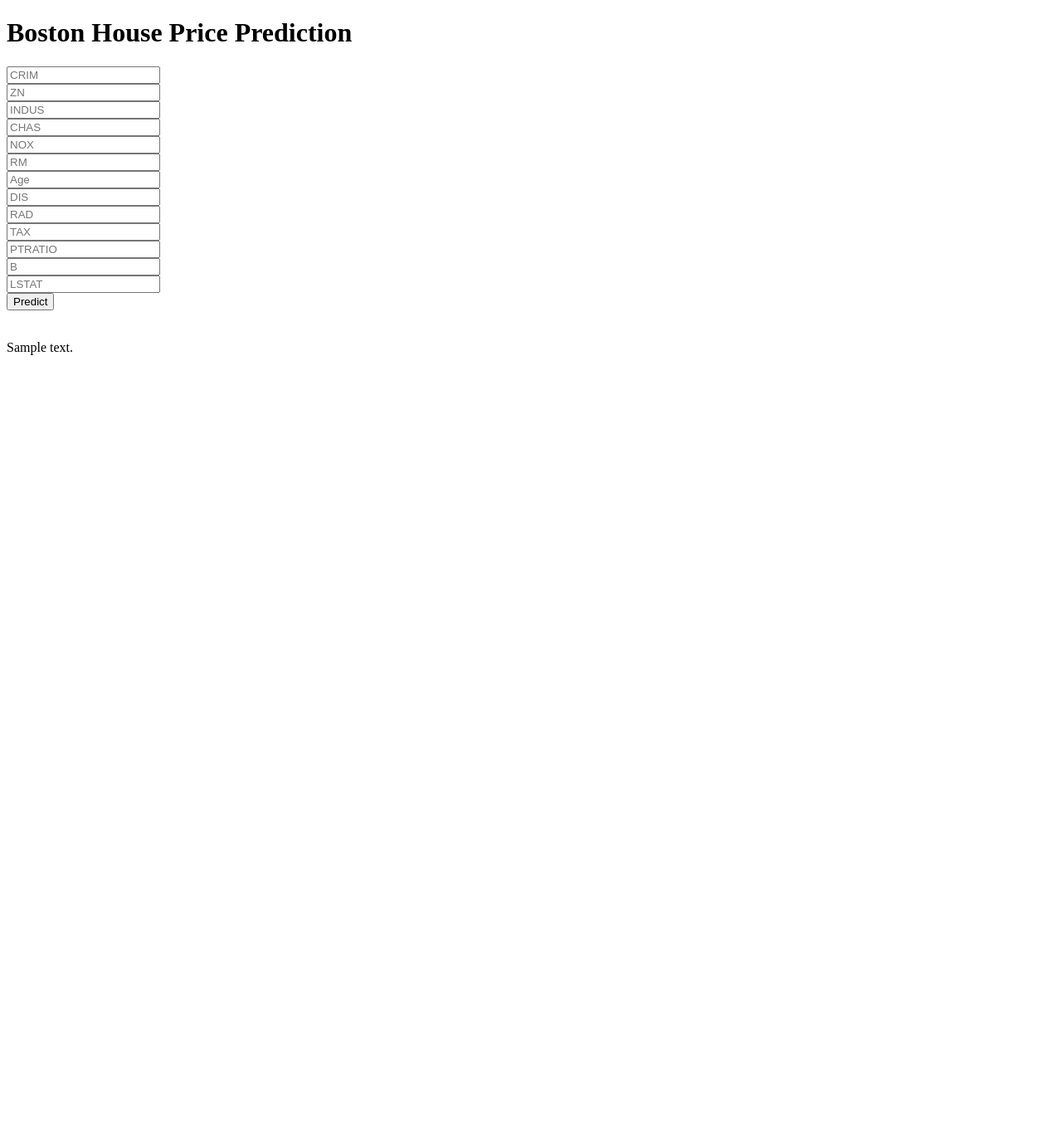
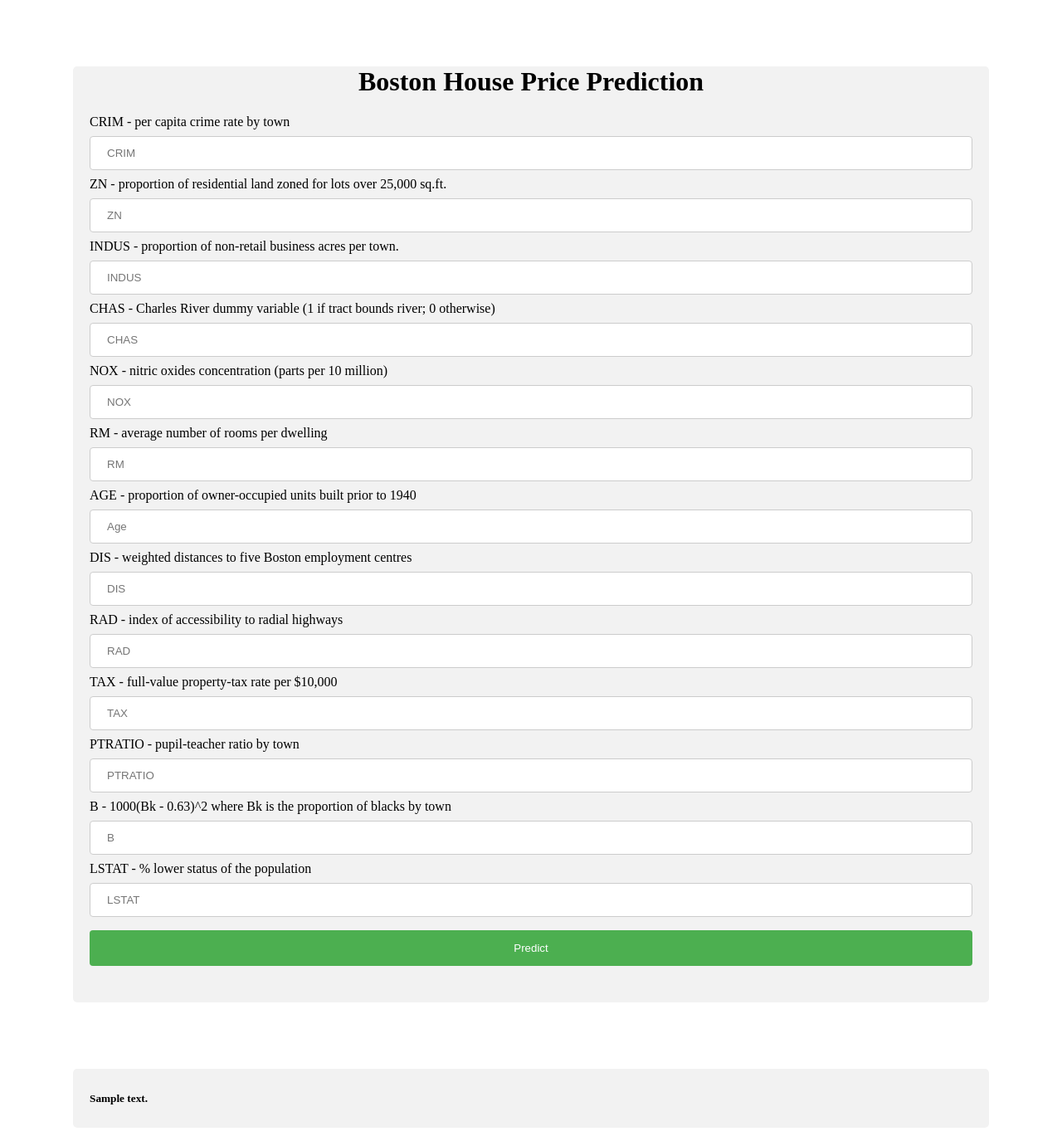
Before and after one commit to gopalakrishna97/BostonHousePricingPrediction, a Flask app: template templates/home.html in a window 1280 px wide. Shown: the whole page at 83% size. Before the commit the page ends 428 px from the top, so only its background shows below. Run offline with Flask 2, Linux system fonts and the light colour scheme; the template is opened without the code that fills it: most values are stand-ins (such as "Sample title", 1, 10 or a date in 2020); parts of the project's set-up code (start-up, migrations or seed data) failed here and were passed over.

Commit message:
UI Updated

```diff
--- a/templates/home.html
+++ b/templates/home.html
@@ -8,28 +8,89 @@
 <link href='https://fonts.googleapis.com/css?family=Arimo' rel='stylesheet' type='text/css'>
 <link href='https://fonts.googleapis.com/css?family=Hind:300' rel='stylesheet' type='text/css'>
 <link href='https://fonts.googleapis.com/css?family=Open+Sans+Condensed:300' rel='stylesheet' type='text/css'>
+<style>
+ input[type=text], select {
+  width: 100%;
+  padding: 12px 20px;
+  margin: 8px 0;
+  display: inline-block;
+  border: 1px solid #ccc;
+  border-radius: 4px;
+  box-sizing: border-box;
+}
+input[type=submit] {
+  width: 100%;
+  background-color: #4CAF50;
+  color: white;
+  padding: 14px 20px;
+  margin: 8px 0;
+  border: none;
+  border-radius: 4px;
+  cursor: pointer;
+}
 
+div {
+  border-radius: 5px;
+    background-color: #f2f2f2;
+    padding: 0 20px;
+    margin: 10vh;
+}
+.result{
+  border-radius: 5px;
+  background-color: #f2f2f2;
+  padding: 5px 20px;
+  margin: 2vh 10vh;
+}
+button[type=submit] {
+  width: 100%;
+  background-color: #4CAF50;
+  color: white;
+  padding: 14px 20px;
+  margin: 8px 0;
+  border: none;
+  border-radius: 4px;
+  cursor: pointer;
+}
+
+button[type=submit]:hover {
+  background-color: #45a049;
+}
+
+</style>
 
 </head>
 
 <body>
  <div class="login">
-	<h1>Boston House Price Prediction</h1>
+	<h1 style="text-align: center;">Boston House Price Prediction</h1>
 
      <!-- Main Input For Receiving Query to our ML -->
     <form action="{{ url_for('predict')}}"method="post">
+      <label for="CRIM">CRIM - per capita crime rate by town</label><br>
       <input type="text" name="CRIM" placeholder="CRIM" required="required" /><br>
+      <label for="ZN">ZN - proportion of residential land zoned for lots over 25,000 sq.ft.</label><br>
     	<input type="text" name="ZN" placeholder="ZN" required="required" /><br>
+      <label for="INDUS">INDUS - proportion of non-retail business acres per town.</label><br>
       <input type="text" name="INDUS" placeholder="INDUS" required="required" /><br>
+      <label for="CHAS">CHAS - Charles River dummy variable (1 if tract bounds river; 0 otherwise)</label><br>
       <input type="text" name="CHAS" placeholder="CHAS" required="required" /><br>
+      <label for="NOX">NOX - nitric oxides concentration (parts per 10 million)</label><br>
       <input type="text" name="NOX" placeholder="NOX" required="required" /><br>
+      <label for="RM">RM - average number of rooms per dwelling</label><br>
       <input type="text" name="RM" placeholder="RM" required="required" /><br>
+      <label for="Age">AGE - proportion of owner-occupied units built prior to 1940</label><br>
       <input type="text" name="Age" placeholder="Age" required="required" /><br>
+      <label for="DIS">DIS - weighted distances to five Boston employment centres</label><br>
       <input type="text" name="DIS" placeholder="DIS" required="required" /><br>
+      <label for="RAD">RAD - index of accessibility to radial highways</label><br>
       <input type="text" name="RAD" placeholder="RAD" required="required" /><br>
+      <label for="TAX">TAX - full-value property-tax rate per $10,000</label><br>
       <input type="text" name="TAX" placeholder="TAX" required="required" /><br>
+      <label for="PTRATIO">PTRATIO - pupil-teacher ratio by town</label><br>
       <input type="text" name="PTRATIO" placeholder="PTRATIO" required="required" /><br>
+      <label for="B">B - 1000(Bk - 0.63)^2 where Bk is the proportion of blacks by town</label><br>
       <input type="text" name="B" placeholder="B" required="required" /><br>
+      <label for="LSTAT">LSTAT - % lower status of the population</label><br>
       <input type="text" name="LSTAT" placeholder="LSTAT" required="required" /><br>
 
 
@@ -42,7 +103,9 @@
 
 
  </div>
- {{prediction_text}}
+ <div class="result">
+  <h5>{{prediction_text}}</h5>
+ </div>
 
 </body>
 </html>
```
Lines whose indentation alone changed are shown as unchanged.
